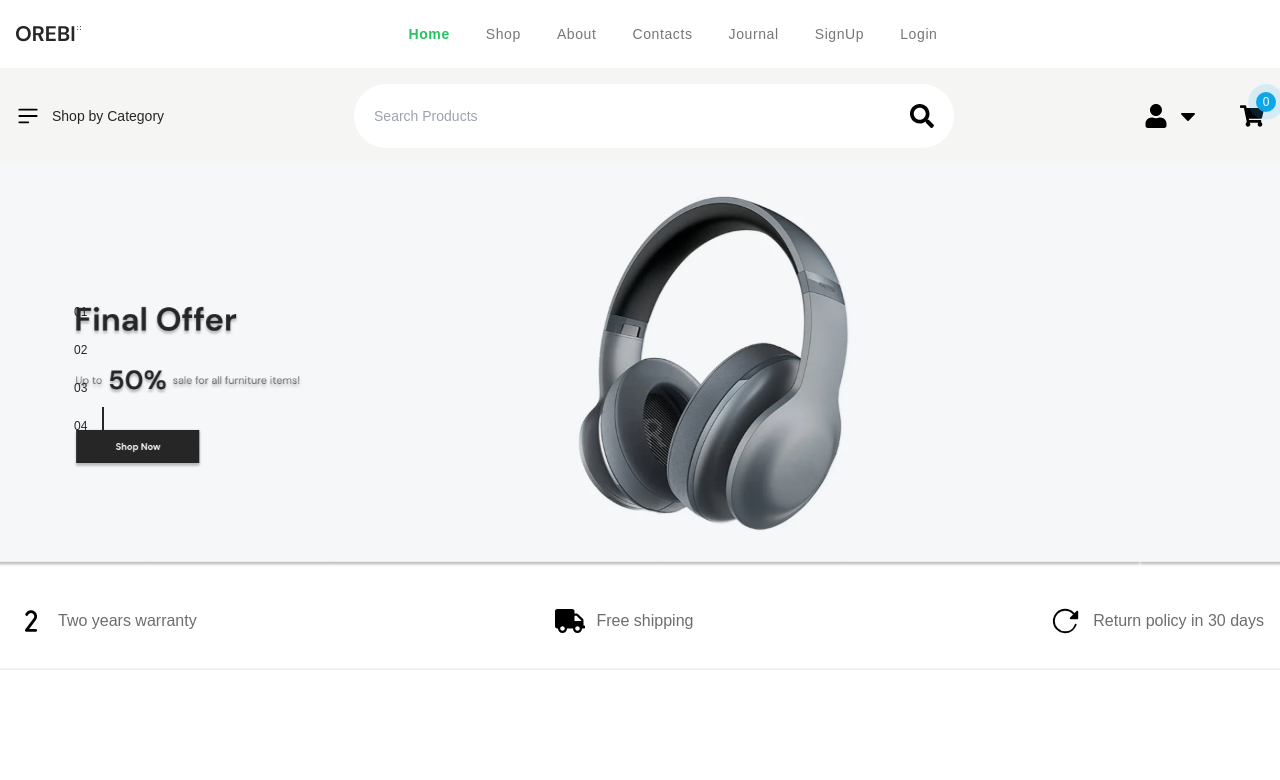
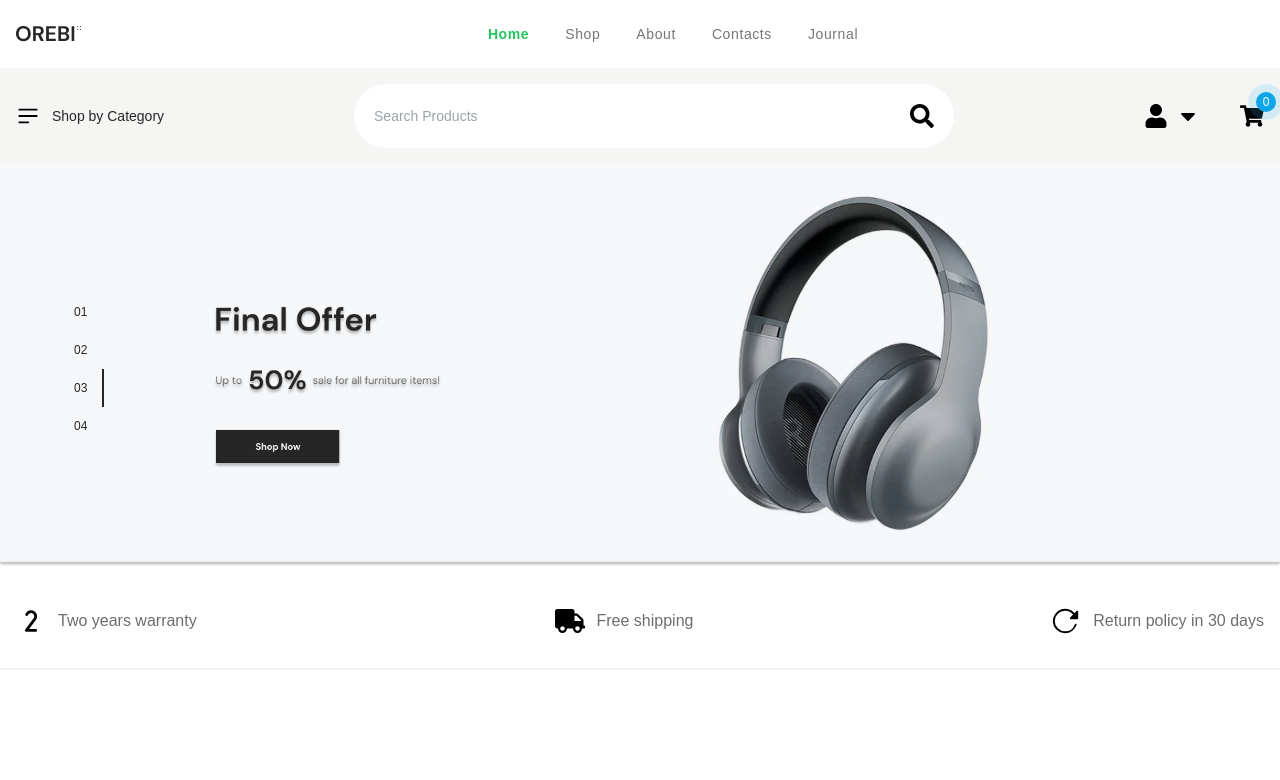
Before and after one commit to yasinn-arafat/Orebi, a React (Vite) app: page / in a window 1280 px wide. Shown: the top 780 px of the page. Built offline with nearby package versions, Linux system fonts and the light colour scheme.

Commit message:
Bug Fixed

```diff
--- a/src/Component/CommonComponent/ShopLeftItem/ShopByColor.jsx
+++ b/src/Component/CommonComponent/ShopLeftItem/ShopByColor.jsx
@@ -18,7 +18,7 @@ const ShopByColor = ({
 
   return (
     <>
-      <div className={`mt-8 ${className}`}>
+      <div className={className ? className : "mt-8"}>
         <div
           className="mb-4 flex cursor-pointer items-center justify-between"
           onClick={HandleShopColor}
--- a/src/Component/HomeComponent/Header/Header.jsx
+++ b/src/Component/HomeComponent/Header/Header.jsx
@@ -99,34 +99,6 @@ const Header = () => {
                     Journal
                   </NavLink>
                 </li>
-                <li className="menu_list w-full cursor-pointer py-3 text-[#b3b3b3] hover:text-main-bg-color sm:py-0 sm:text-tertiary-font-color sm:hover:text-main-font-color">
-                  <NavLink
-                    to={"/sign-up"}
-                    className={({ isActive, isPending }) =>
-                      isPending
-                        ? "menu_list w-full cursor-pointer py-3 text-[#b3b3b3] hover:text-main-bg-color sm:py-0 sm:text-tertiary-font-color sm:hover:text-main-font-color"
-                        : isActive
-                          ? "menu_list w-full cursor-pointer py-3 font-bold text-green-500 hover:text-main-bg-color sm:py-0 sm:text-green-500 sm:hover:text-green-500"
-                          : ""
-                    }
-                  >
-                    SignUp
-                  </NavLink>
-                </li>
-                <li className="menu_list w-full cursor-pointer py-3 text-[#b3b3b3] hover:text-main-bg-color sm:py-0 sm:text-tertiary-font-color sm:hover:text-main-font-color">
-                  <NavLink
-                    to={"/login"}
-                    className={({ isActive, isPending }) =>
-                      isPending
-                        ? "menu_list w-full cursor-pointer py-3 text-[#b3b3b3] hover:text-main-bg-color sm:py-0 sm:text-tertiary-font-color sm:hover:text-main-font-color"
-                        : isActive
-                          ? "menu_list w-full cursor-pointer py-3 font-bold text-green-500 hover:text-main-bg-color sm:py-0 sm:text-green-500 sm:hover:text-green-500"
-                          : ""
-                    }
-                  >
-                    Login
-                  </NavLink>
-                </li>
               </ul>
             </div>
 
--- a/src/Component/HomeComponent/MenuBar/MenuBar.jsx
+++ b/src/Component/HomeComponent/MenuBar/MenuBar.jsx
@@ -63,6 +63,11 @@ const MenuBar = () => {
   const handleNavigateToCheckout = () => {
     navigate("/checkout");
     setshowCart(false);
+  };
+  // handleNavigateToAccount Functionality
+  const handleNavigateToAccount = () => {
+    navigate("/my-account");
+    setshowUser(false);
   };
 
   // Call useEffect to update Total item & Total Amount
@@ -154,18 +159,18 @@ const MenuBar = () => {
                   className={`absolute divide-y divide-[#4b4949] border border-[#F0F0F0] text-center duration-500 ease-linear ${showUSer ? "right-0 top-[135px] z-10 w-full sm:right-[90px] sm:top-[140px] sm:w-[200px] md:right-[83px] md:top-[152px] xl:right-[140px]" : "right-[-100%]"}`}
                 >
                   <li className="cursor-pointer bg-[#2B2B2B] px-14 py-4 font-DMsans text-sm font-bold text-main-bg-color duration-150 ease-linear hover:bg-main-bg-color hover:text-[#2B2B2B]">
-                    <Link to={"/my-account"}>My Account</Link>
+                    <button onClick={() => handleNavigateToAccount()}>
+                      My Account
+                    </button>
                   </li>
                   <li className="cursor-pointer bg-[#2B2B2B] px-14 py-4 font-DMsans text-sm font-bold text-main-bg-color duration-150 ease-linear hover:bg-main-bg-color hover:text-[#2B2B2B]">
                     <Link to={"/"}>Log Out</Link>
                   </li>
                 </ul>
               )}
-
               {/* user */}
 
               {/* Cart */}
-
               <div>
                 <div
                   className={`relative cursor-pointer text-xl md:text-2xl ${showCart && "text-blue-600"}`}
@@ -188,7 +193,8 @@ const MenuBar = () => {
                       ref={CartRef}
                       className="h-[50vh] overflow-y-scroll scrollbar-thin scrollbar-track-secondery-bg-colorr scrollbar-thumb-main-font-color"
                     >
-                      {cartItem?.map((item) => (
+                      {cartItem?.length > 0 ? (
+                        cartItem?.map((item) => (
                           <div
                             className="flex items-center gap-x-[71px] bg-[#F5F5F3] p-5 sm:gap-x-[68px] lg:justify-between lg:gap-x-0"
                             key={item.id}
@@ -226,13 +232,20 @@ const MenuBar = () => {
                               <FaXmark />
                             </div>
                           </div>
-                      ))}
+                        ))
+                      ) : (
+                        <div className="mt-16">
+                          <h2 className="text-center font-DMsans text-lg font-bold text-main-font-color">
+                            No Products Added To Cart
+                          </h2>
+                        </div>
+                      )}
                     </div>
 
                     <div className="bg-main-bg-color p-5">
                       <div>
                         <p className="pb-3 font-DMsans text-base font-bold text-tertiary-font-color">
-                          Subtotal:
+                          Subtotal:{" "}
                           <span className="text-main-font-color">
                             {totalAmount ? `$${totalAmount}` : "$0.00"}
                           </span>
--- a/src/Component/ShopComponent/ShopLeft/ShopLeft.jsx
+++ b/src/Component/ShopComponent/ShopLeft/ShopLeft.jsx
@@ -19,6 +19,7 @@ const ShopLeft = ({ className }) => {
       </div>
       <div>
         <ShopByColor
+          className={"mt-8"}
           categoryTitle={"Shop by Color"}
           shopCatagoryItem={shopByColor ? shopByColor : []}
           color={true}
@@ -28,6 +29,7 @@ const ShopLeft = ({ className }) => {
       </div>
       <div>
         <ShopByColor
+          className={"mt-8"}
           categoryTitle={"Shop by Brand"}
           shopCatagoryItem={shopByBrand ? shopByBrand : []}
           color={false}
@@ -37,6 +39,7 @@ const ShopLeft = ({ className }) => {
       </div>
       <div>
         <ShopByColor
+          className={"mt-8"}
           categoryTitle={"Shop by Price"}
           shopCatagoryItem={shopByPrice ? shopByPrice : []}
           color={false}
```
Lines whose indentation alone changed are shown as unchanged.
